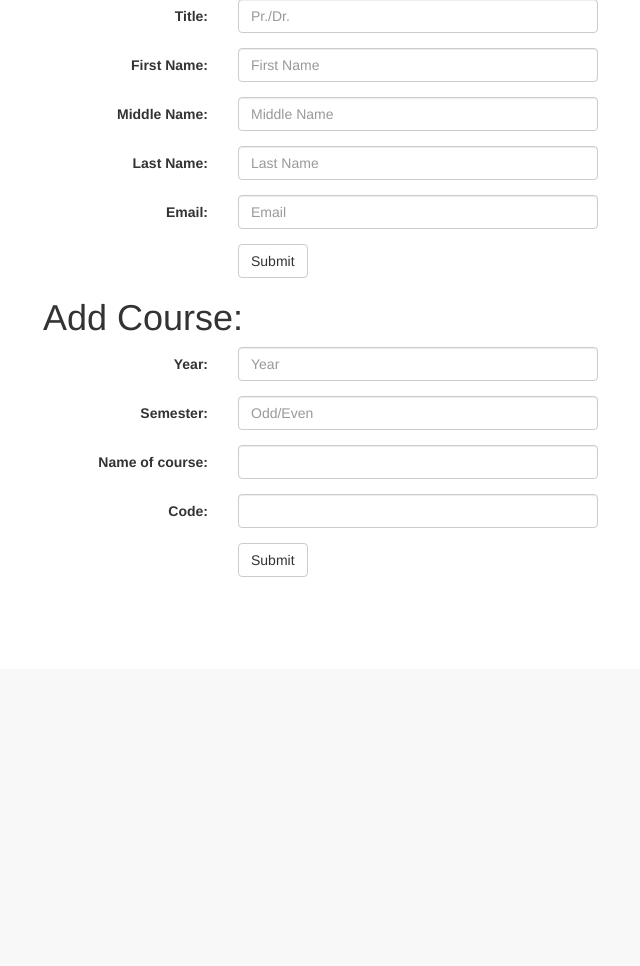
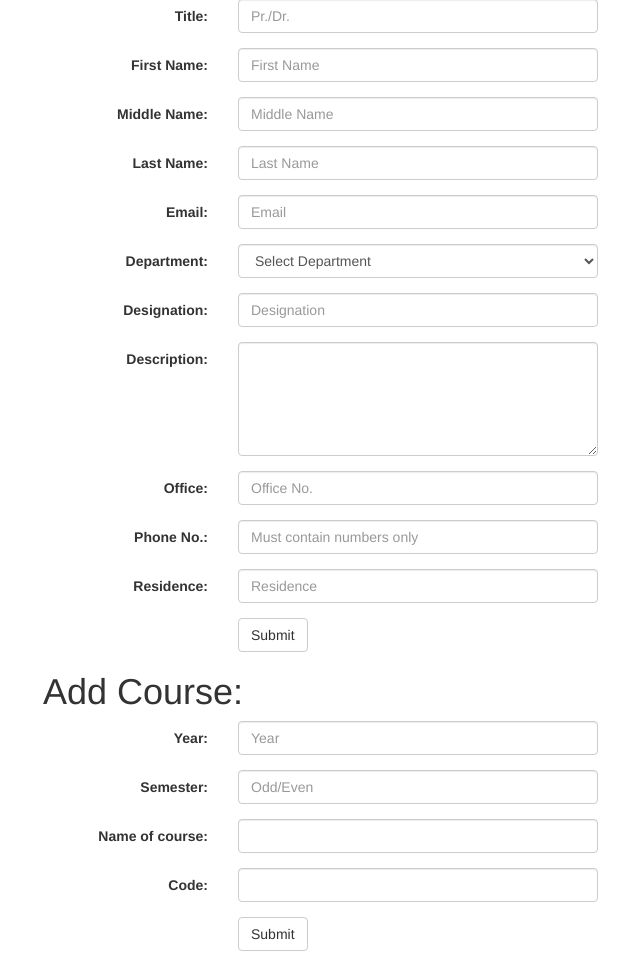
Before and after one commit to kapil-goyal/SSL_Project, a Django app: a page that uses SSL/SSL/proman/templates/proman/edit_profile.html in a window 1280 px wide. Shown: the part 131-1097 px from the top of the page, without its empty margins (27-667 px from the left). Before the commit the page ends 708 px from the top, so only its background shows below. Run offline with Django 3.2, Linux system fonts and the light colour scheme; some libraries are stand-ins or nearby versions.

Commit message:
Some models added and user profile model changed

```diff
--- a/SSL/SSL/proman/forms.py
+++ b/SSL/SSL/proman/forms.py
@@ -10,6 +10,11 @@ class EditProfileForm(forms.Form):
     lname = forms.CharField(max_length=200)
     email = forms.EmailField(max_length=200)
     dep = forms.ModelChoiceField(queryset=department.objects.all())
+    desig = forms.CharField(max_length=200)
+    descrip = forms.CharField(max_length=500,widget=forms.Textarea)
+    office = forms.CharField(max_length=50)
+    phn_no = forms.IntegerField()
+    resid = forms.CharField(max_length=200)
 
 class addCourse(forms.Form):
     year = forms.IntegerField()
--- a/SSL/SSL/proman/templates/proman/edit_profile.html
+++ b/SSL/SSL/proman/templates/proman/edit_profile.html
@@ -55,14 +55,58 @@
                 <input type="text" class="form-control" id="lname" placeholder="Last Name" name="lname" required>
             </div>
         </div>
-
-         <div class="form-group">
+        <div class="form-group">
             <label class="control-label col-sm-2" for="email">Email:</label>
             <div class="col-sm-4">
                 <input type="email" class="form-control" id="email" placeholder="Email" name="email" required>
             </div>
         </div>
-        {{ form.dep }}
+        <div class="form-group">
+          <label class="control-label col-sm-2" for="id_dep">Department:</label>
+          <div class="col-sm-4">
+          <select class="form-control" id="id_dep" name="dep" required>
+            <option value selected="selected" >Select Department</option>
+            <option value="1">Computer Science and Engineering</option>
+            <option value="2"></option>
+            <option value="3"></option>
+          </select>
+          </div>
+        </div>
+        <div class="form-group">
+            <label class="control-label col-sm-2" for="desig">Designation: </label>
+            <div class="col-sm-4">
+                <input type="text" class="form-control" id="desig" placeholder="Designation" name="desig" required>
+            </div>
+        </div>
+        <!--{{ form.desig }}-->
+        <!--{{ form.descrip }}-->
+        <!--{{ form.office }}-->
+        <!--{{ form.phn_no }}-->
+        <!--{{ form.resid }}-->
+        <div class="form-group">
+               <label class="control-label col-sm-2" for="id_descrip">Description:</label>
+            <div class="col-sm-4">
+                 <textarea class="form-control" name="descrip" rows="5" id="id_descrip"></textarea>
+            </div>
+        </div>
+        <div class="form-group">
+            <label class="control-label col-sm-2" for="office">Office: </label>
+            <div class="col-sm-4">
+                <input type="text" class="form-control" id="office" placeholder="Office No." name="office" required>
+            </div>
+        </div>
+        <div class="form-group">
+            <label class="control-label col-sm-2" for="phn_no">Phone No.: </label>
+            <div class="col-sm-4">
+                <input type="number" class="form-control" id="phn_no" placeholder="Must contain numbers only" name="phn_no" required>
+            </div>
+        </div>
+        <div class="form-group">
+            <label class="control-label col-sm-2" for="resid">Residence: </label>
+            <div class="col-sm-4">
+                <input type="text" class="form-control" id="resid" placeholder="Residence" name="resid" required>
+            </div>
+        </div>
         <div class="form-group">
             <div class="col-sm-offset-2 col-sm-10">
                 <button type="submit" class="btn btn-default">Submit</button>
@@ -97,11 +141,13 @@
                 <input type="text" class="form-control" id="course_code" placeholder="" name="course_code" required>
             </div>
         </div>
+
         <div class="form-group">
             <div class="col-sm-offset-2 col-sm-10">
                 <button type="submit" class="btn btn-default">Submit</button>
             </div>
         </div>
+
     </form>
 </div>
 {% endblock %}
--- a/SSL/SSL/proman/views.py
+++ b/SSL/SSL/proman/views.py
@@ -56,6 +56,11 @@ def edit_profile(request):
             inst.lname = form.cleaned_data['lname']
             inst.email = form.cleaned_data['email']
             inst.dep = form.cleaned_data.get('dep')
+            inst.desig = form.cleaned_data['desig']
+            inst.descrip = form.cleaned_data['descrip']
+            inst.office = form.cleaned_data['office']
+            inst.phn_no = form.cleaned_data['phn_no']
+            inst.resid = form.cleaned_data['resid']
             inst.save()
             return redirect('/proman/profile/')
         # else:
```
Also changed, not shown: SSL/SSL/proman/models.py (+40 -1 lines), SSL/SSL/db.sqlite3, SSL/SSL/proman/migrations/0008_auto_20171115_1659.py (added), SSL/SSL/proman/migrations/0009_completedstudent_continuingstudents_projects_publication.py (added), 5 other files.
